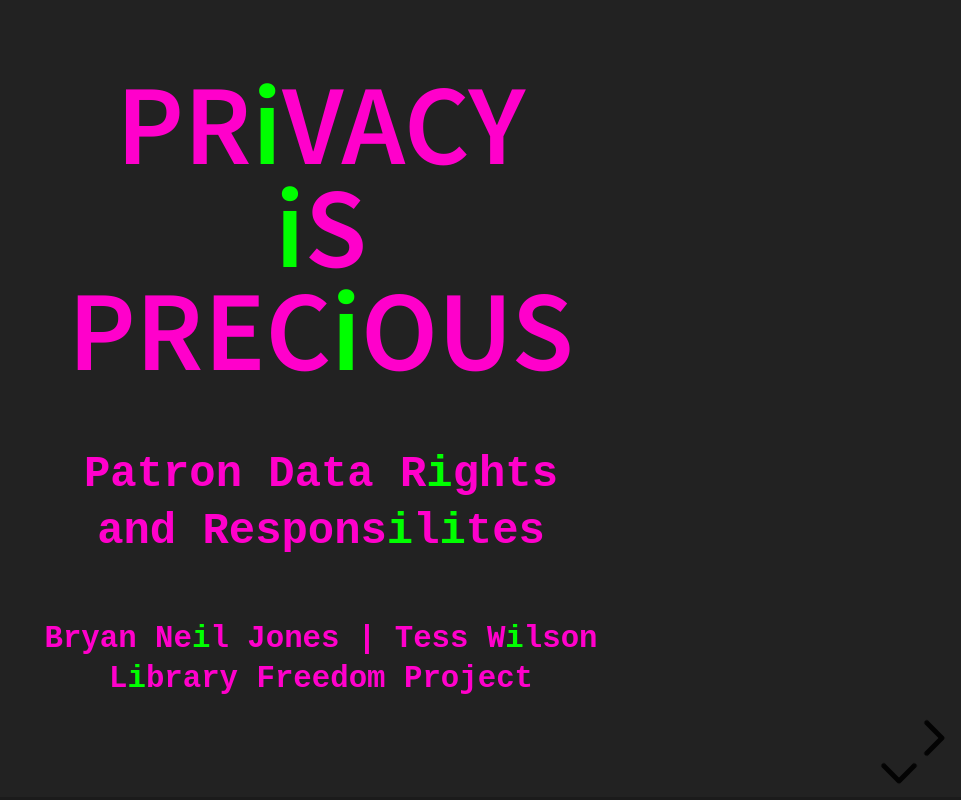
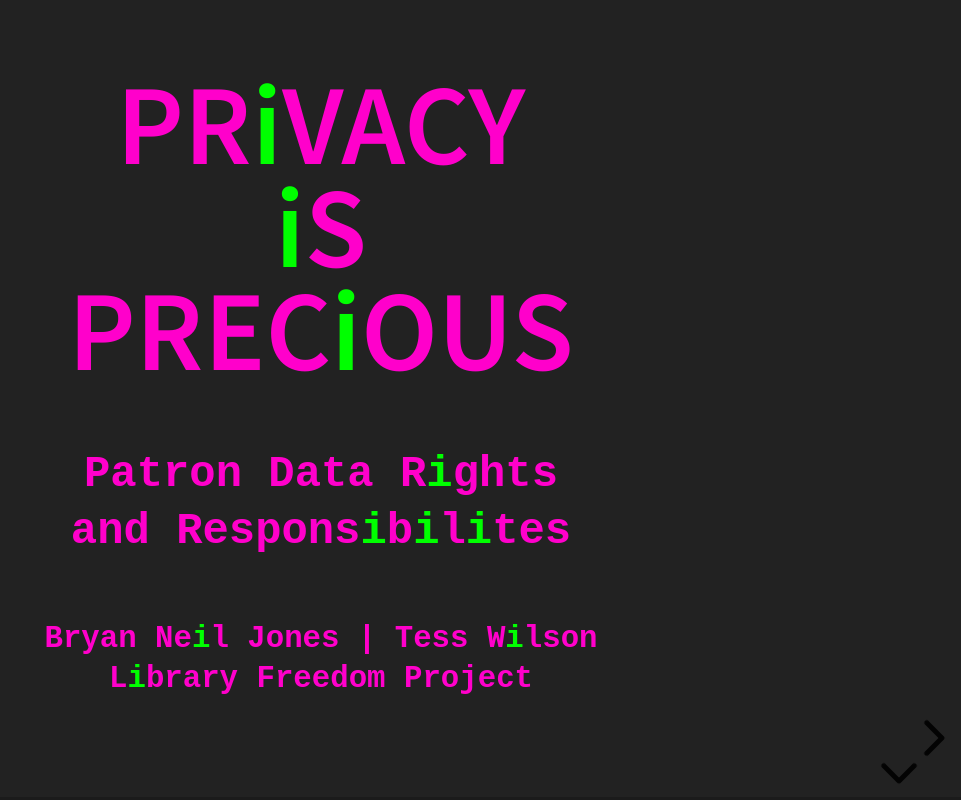
Before and after one commit to librarianbryan/2019ILANLA, a website: page index.html in a window 1280 px wide. Shown: the whole page, without its empty margins (319-1280 px from the left). Drawn offline with Linux system fonts and the light colour scheme.

Commit message:
Fix typo

```diff
--- a/index.html
+++ b/index.html
@@ -35,7 +35,7 @@
 					<span style=color:#00ff00;text-transform:lowercase>I</span>S</br>
 					PREC<span style=color:#00ff00;text-transform:lowercase>I</span>OUS</h3>
 					<p style="font-size:10px"></br></p>
-					<p style="font-size:40px"><b>Patron Data R<span style=color:#00ff00;text-transform:lowercase>I</span>ghts</br>and Respons<span style=color:#00ff00;text-transform:lowercase>I</span>l<span style=color:#00ff00;text-transform:lowercase>I</span>tes</b></p>
+					<p style="font-size:40px"><b>Patron Data R<span style=color:#00ff00;text-transform:lowercase>I</span>ghts</br>and Respons<span style=color:#00ff00;text-transform:lowercase>I</span>b<span style=color:#00ff00;text-transform:lowercase>I</span>l<span style=color:#00ff00;text-transform:lowercase>I</span>tes</b></p>
 					<p style="font-size:10px"></br></p>
 					<p style="font-size:28px"><b>Bryan Ne<span style=color:#00ff00;text-transform:lowercase>I</span>l Jones | Tess W<span style=color:#00ff00;text-transform:lowercase>I</span>lson</br>
 						L<span style=color:#00ff00;text-transform:lowercase>I</span>brary Freedom Project</b></p>
```
